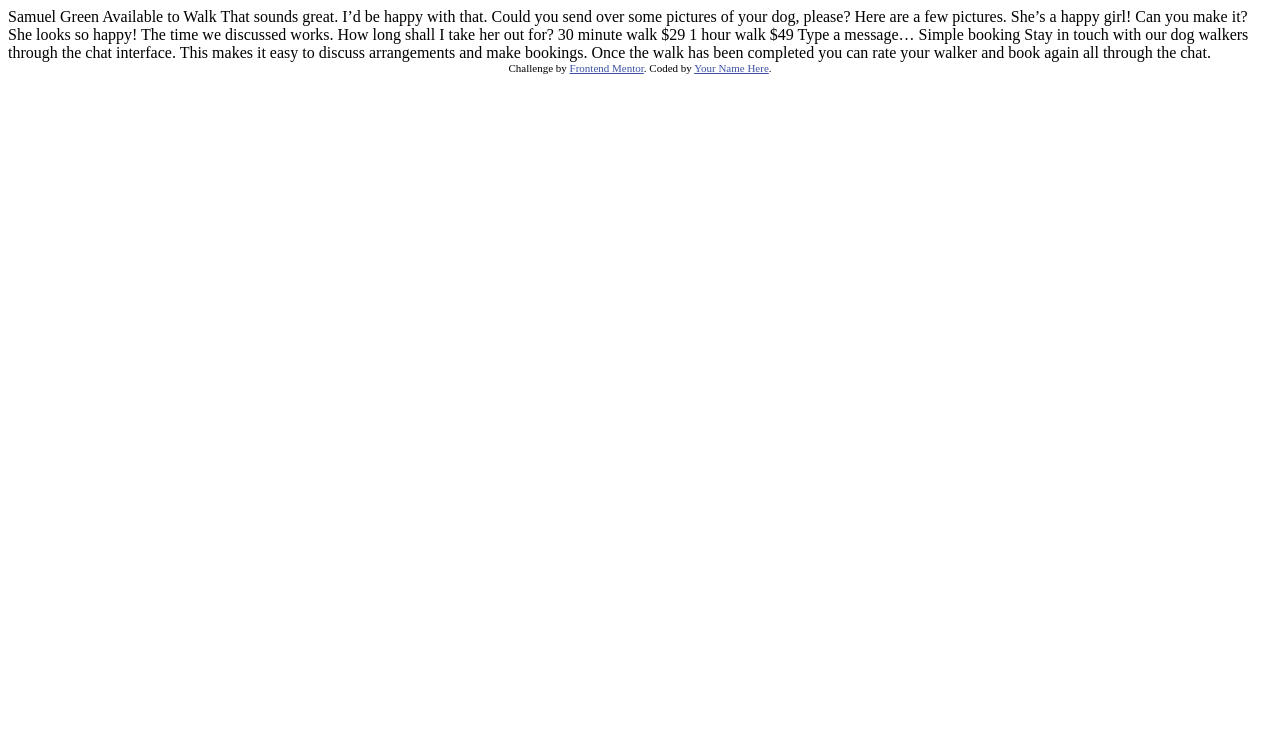
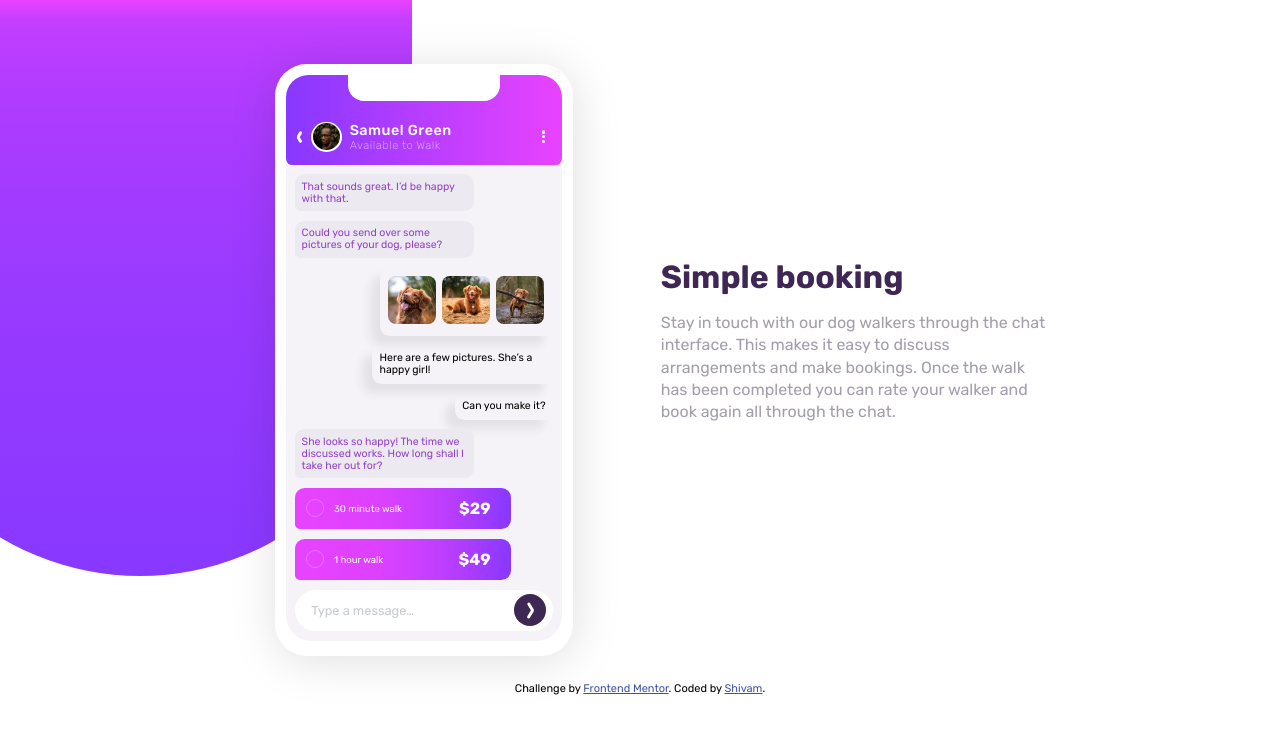
Before and after one commit to shivamkataria13/chat-app-CSS-illustration, a plain HTML site: page index.html in a window 1280 px wide. Drawn offline with Linux system fonts and the light colour scheme.

Commit message:
finished

```diff
--- a/index.html
+++ b/index.html
@@ -19,36 +19,187 @@
 </head>
 <body>
 
-  Samuel Green
-  Available to Walk
 
-  That sounds great. I’d be happy with that.
 
-  Could you send over some pictures of your dog, please?
+  <main class="main">
 
-  Here are a few pictures. She’s a happy girl!
 
-  Can you make it?
 
-  She looks so happy! The time we discussed works. How long shall I take her out for?
 
-  30 minute walk
-  $29
+    <main class="maincontainer1">
 
-  1 hour walk
-  $49
+      <div class="bgdiv"></div>
 
-  Type a message…
 
-  Simple booking
 
-  Stay in touch with our dog walkers through the chat interface. This makes it easy to
-  discuss arrangements and make bookings. Once the walk has been completed you can rate
-  your walker and book again all through the chat.
+
+
+      <div class="iphonecontainer">
+
+
+        <div class="notchline"></div>
+
+        <div class="upperbar">
+
+          <div class="notch"></div>
+
+
+
+
+          <div class="upperbarsinfo">
+
+
+
+            <div class="upperbar1">
+
+              <div class="backbutton">
+                <div class="backbuttonline1"></div>
+                <div class="backbuttonline2"></div>
+              </div>
+
+              <div class="pfpholder">
+                <div class="pfp">
+                  <img src="/avatar.jpg" alt="">
+                </div>
+              </div>
+
+            </div>
+
+
+            <div class="upperbar2">
+              <p class="name">Samuel Green</p>
+              <p>Available to Walk</p>
+            </div>
+
+            <div class="upperbar3">
+              <div class="chatsettings">
+                <div class="dot1"></div>
+                <div class="dot2"></div>
+                <div class="dot3"></div>
+              </div>
+            </div>
+
+          </div>
+
+          </div>
+
+
+
+
+
+
+
+
+
+        <div class="chatcontainer">
+
+
+          <div class="chatcontainer1">
+            <p>That sounds great. I’d be happy with that.</p>
+          </div>
+          <div class="chatcontainer2">
+            <p>Could you send over some pictures of your dog, please?</p>
+          </div>
+
+          <div class="chatcontainer3 dogpics">
+            <img src="dog-image-1.jpg" alt="">
+            <img src="dog-image-2.jpg" alt="">
+            <img src="dog-image-3.jpg" alt="">
+          </div>
+
+          <div class="chatcontainer4">
+            <p>Here are a few pictures. She’s a happy girl!</p>
+          </div>
+
+          <div class="chatcontainer5">
+            <p>Can you make it?</p>
+          </div>
+
+          <div class="chatcontainer6">
+            <p>She looks so happy! The time we discussed works. How long shall I take her out for?</p>
+          </div>
+
+
+
+
+          <div class="chatcontainer7">
+
+            <label class="radiocheckmark">
+              <input type="radio" name="sample">
+              <span class="checkmark"></span>
+            </label>
+
+              <p>30 minute walk</p>
+              <h4>$29</h4>
+            </div>
+
+
+
+
+          <div class="chatcontainer8">
+
+            <label class="radiocheckmark">
+              <input type="radio" name="sample">
+              <span class="checkmark"></span>
+            </label>
+
+            <p>1 hour walk</p>
+            <h4>$49</h4>
+          </div>
+
+          <div class="chatcontainer9">
+            <p>Type a message…</p>
+            <div class="sendmessage">
+              <button class="sendbutton">
+                <div class="line1"></div>
+                <div class="line2"></div>
+              </button>
+            </div>
+          </div>
+
+
+
+        </div>
+
+
+
+
+      </div>
+
+
+    </main>
+
+
+
+
+
+
+
+
+
+    <main class="maincontainer2">
+
+      <h1>Simple booking</h1>
+
+      <p>Stay in touch with our dog walkers through the chat interface. This makes it easy to
+        discuss arrangements and make bookings. Once the walk has been completed you can rate
+        your walker and book again all through the chat.</p>
+
+    </main>
+
+
+
+
+
+  </main>
+
+
+
+
 
   <div class="attribution">
     Challenge by <a href="https://www.frontendmentor.io?ref=challenge" target="_blank">Frontend Mentor</a>.
-    Coded by <a href="#">Your Name Here</a>.
+    Coded by <a href="#">Shivam</a>.
   </div>
 </body>
 </html>
--- a/style.css
+++ b/style.css
@@ -0,0 +1,494 @@
+@import url('https://fonts.googleapis.com/css2?family=Rubik:wght@300;400;500;700&display=swap');
+*{
+    margin: 0;
+    padding: 0;
+}
+
+body{
+    font-family: 'Rubik', sans-serif;
+    box-sizing: border-box;
+    transition: all .3s ease-in-out;
+}
+
+img{
+    width: auto;
+    max-width: 100%;
+}
+
+
+
+
+
+
+
+.maincontainer1{
+    display: grid;
+    margin: 0 0 3.1rem 0;
+    transition: all 1s ease-in-out;
+
+}
+
+.bgdiv{
+    position: absolute;
+    top: 0;
+    left: -48.5rem;
+    height: 33rem;
+    width: 60rem;
+    z-index: -9999;
+    background-image: linear-gradient(180deg, hsl(293, 100%, 63%), 10%, hsl(264, 100%, 61%));
+    border-bottom-right-radius: 18rem;
+    transition: all 1s ease-in-out;
+}
+
+.iphonecontainer img{
+    height: 2rem;
+}
+
+.iphonecontainer{
+    position: relative;
+    margin: 4rem auto 0;
+    background-color: white;
+    height: 37rem;
+    width: 18.6rem;
+    border-radius: 2rem;
+    box-shadow: .1rem .3rem 3rem rgb(0, 0, 0, .13);
+}
+
+
+
+
+
+
+.notchline{
+    display: flex;
+    position: absolute;
+    left: 4.57rem;
+    top: .3rem;
+    background-color: rgb(255, 255, 255);
+    height: 1rem;
+    width: 9.48rem;
+}
+
+.upperbar{
+    height: 5.6rem;
+    width: 93%;
+    margin: .7rem auto 0;
+    border-top-left-radius: 1.4rem;
+    border-top-right-radius: 1.4rem;
+    border-bottom-left-radius: .4rem;
+    border-bottom-right-radius: .4rem;
+    background-image: linear-gradient(to right,hsl(264, 100%, 61%), hsl(293, 100%, 63%) );
+}
+
+.notch{
+    margin: 0 auto 0;
+    height: 1.6rem;
+    width: 55%;
+    background-color: white;
+    border-bottom-left-radius: 1rem;
+    border-bottom-right-radius: 1rem;
+}
+
+
+
+
+
+.upperbarsinfo{
+    display: flex;
+    margin: 1.3rem 0;
+    align-items: center;
+}
+
+.upperbar1{
+    display: flex;
+    grid-auto-flow: column;
+    height: auto;
+    width: 4rem;
+}
+
+
+
+
+
+
+.backbutton{
+    position: relative;
+    display: grid;
+    gap: 0;
+    margin-top: .11rem;
+    height: 1.3rem;
+    width: 1.6rem;
+    cursor: pointer;
+}
+
+.backbuttonline1{
+    position: absolute;
+    top: .5rem;
+    left: .8rem;
+    background-color: #fff;
+    height: .45rem;
+    width: .17rem;
+    margin: auto;
+    border-radius: .3rem;
+    transform: rotate(31deg)
+}
+
+.backbuttonline2{
+    position: absolute;
+    top: .8rem;
+    left: .8rem;
+    background-color: #fff;
+    height: .45rem;
+    width: .17rem;
+    margin: auto;
+    border-radius: .3rem;
+    transform: rotate(-31deg);
+}
+
+
+
+
+
+
+
+.pfpholder{
+    display: flex;
+    height: 1.9rem;
+    width: 1.9rem;
+    border-radius: 50%;
+    background-color: #fff;
+}
+
+.pfp{
+    margin: auto;
+    overflow: hidden;
+    height: 1.7rem;
+    width: 1.7rem;
+    border-radius: 50%;
+    background-color: #fff;
+}
+
+
+
+
+
+.upperbar2{
+    color: white;
+}
+
+
+.upperbar2 .name{
+    font-size: .9rem;
+    font-weight: 500;
+    color: white;
+    cursor: pointer;
+}
+
+.upperbar2 P{
+    font-weight: 300;
+    letter-spacing: .03rem;
+    font-size: .7rem;
+    color: hsl(276, 100%, 81%);
+    cursor: pointer;
+}
+
+
+
+
+.upperbar3{
+    display: grid;
+    margin: auto 1rem auto auto;
+    height: 1rem;
+    width: 1rem;
+    justify-content: end;
+    cursor: pointer;
+}
+
+.dot1, .dot2, .dot3{
+    margin: .1rem;
+    height: .2rem;
+    width: .2rem;
+    border-radius: 50%;
+    background-color: #fff;
+}
+
+
+
+
+
+
+
+
+
+
+
+
+
+.chatcontainer{
+    display: flex;
+    flex-direction: column;
+    gap: .6rem;
+    background-color: hsl(270, 20%, 96%);
+    height: 80.5%;
+    width: 93%;
+    margin: auto;
+    border-bottom-left-radius: 1.6rem;
+    border-bottom-right-radius: 1.6rem;
+}
+
+
+
+.chatcontainer1{
+    margin-top: .6rem;
+}
+
+
+.chatcontainer1, .chatcontainer2, .chatcontainer6{
+    display: flex;
+    align-items: center;
+    background-color: hsl(267, 24%, 93%);
+    color: hsl(276, 55%, 52%);
+    line-height: .75rem;
+    padding: .4rem;
+    max-width: 60%;
+    border-radius: .6rem;
+    border-bottom-left-radius: .3rem;
+    font-size: .66rem;
+    margin-left: .6rem;
+}
+
+
+.chatcontainer3, .chatcontainer4, .chatcontainer5{
+    margin-left: auto;
+    margin-right: .6rem;
+    font-size: .66rem;
+    padding: .45rem;
+    box-shadow: -0.6rem .6rem .6rem rgb(0, 0, 0, 7%);
+    max-width: 60%;
+    border-radius: .6rem;
+    border-bottom-right-radius: .3rem;
+    line-height: .75rem;
+}
+
+.chatcontainer3 img{
+    height: 3rem;
+    margin: .1rem;
+    border-radius: .5rem;
+    transition: all 1s ease-in-out;
+}
+
+
+
+
+
+
+
+.chatcontainer7, .chatcontainer8{
+    display: flex;
+    background-image: linear-gradient(to right, hsl(293, 100%, 63%), 72%, hsl(264, 100%, 61%));
+    padding: .7rem;
+    width: 70%;
+    border-radius: .6rem;
+    border-bottom-left-radius: .3rem;
+    color: white;
+    font-size: .6rem;
+    align-items: center;
+    cursor: pointer;
+    margin-left: .6rem;
+    transition: all 1s ease;
+}
+
+
+
+
+
+.chatcontainer7 input, .chatcontainer8 input{
+    height: 1.1rem;
+    width: 1.1rem;
+}
+
+
+.radiocheckmark{
+    display: flex;
+    justify-content: center;
+    align-items: center;
+    background: transparent;
+    border: .1rem solid hsl(289, 100%, 72%);
+    height: 1rem;
+    width: 1rem;
+    border-radius: 50%;
+    margin-right: .6rem;
+    transition: all 1s ease;
+}
+
+.radiocheckmark .checkmark{
+    height: calc(100% - .3rem);
+    width: calc(100% - .3rem);
+    border-radius: 50%;
+    background: hsl(289, 100%, 83%);
+    display: none;
+    opacity: 0;
+    transition: all 1s ease;
+}
+
+.radiocheckmark input{
+    display: none;
+    transition: all 1s ease;
+}
+
+.radiocheckmark input:checked + .checkmark{
+    display: inline-block;
+    opacity: 1;
+    transition: all 1s ease;
+}
+
+.chatcontainer7 h4, .chatcontainer8 h4{
+    margin-left: auto;
+    margin-right: .6rem;
+    font-size: 1.01rem;
+}
+
+
+
+
+
+.chatcontainer9{
+    display: flex;
+    align-items: center;
+    margin: 0 auto .3rem auto;
+    background-color: white;
+    width: 93%;
+    height: 2.6rem;
+    border-radius: 1.6rem;
+    transition: all 1s ease-in-out;
+}
+
+.chatcontainer9 p{
+    margin-left: 1rem;
+    font-size: .8rem;
+    color: hsl(206, 6%, 79%);
+}
+
+.sendmessage{
+    display: flex;
+    margin-left: auto;
+    margin-right: .4rem;
+}
+
+.chatcontainer .sendbutton{
+    height: 2rem;
+    width: 2rem;
+    border-radius: 1rem;
+    background-color: hsl(271, 36%, 24%);
+    outline: none;
+    border: none;
+    position: relative;
+    cursor: pointer;
+}
+
+.sendbutton .line1{
+    position: absolute;
+    top: .5rem;
+    left: .95rem;
+    background-color: #fff;
+    height: .6rem;
+    width: .2rem;
+    margin: auto;
+    border-radius: .3rem;
+    transform: rotate(-31deg);
+    z-index: 9999999;
+}
+
+.sendbutton .line2{
+    position: absolute;
+    top: .9rem;
+    left: .95rem;
+    background-color: #fff;
+    height: .6rem;
+    width: .2rem;
+    margin: auto;
+    border-radius: .3rem;
+    transform: rotate(31deg);
+}
+
+
+
+
+
+
+
+
+
+
+.maincontainer2{
+    margin: 1.6rem;
+    text-align: center;
+    transition: all 1s ease-in-out;
+}
+
+
+.maincontainer2 h1{
+    color: hsl(271, 36%, 24%);
+    transition: all .3s ease-in-out;
+}
+
+.maincontainer2 p{
+    margin-top: 1rem;
+    line-height: 1.4rem;
+    color: hsl(270, 7%, 64%);
+    transition: all .3s ease-in-out;
+}
+
+
+
+
+@media (min-width: 600px) {
+
+    .bgdiv{
+        left: -36.5rem;
+        transition: all 1s ease-in-out;
+    }
+
+    .maincontainer1, .maincontainer2{
+        transition: all 1s ease-in-out;
+    }
+
+}
+
+
+
+
+@media (min-width: 1000px) {
+
+    .bgdiv{
+        height: 36rem;
+        width: 34rem;
+        border-bottom-left-radius: 18rem;
+        left: -8.25rem;
+        transition: all 1s ease-in-out;
+    }
+
+    .main{
+        display: grid;
+        grid-template-columns: 1fr 1fr;
+        align-items: center;
+        justify-content: center;
+        padding-left: 13rem;
+        padding-right: 13rem;
+        transition: all 1s ease-in-out;
+    }
+
+    .maincontainer1{
+        margin-bottom: 1.6rem;
+        transition: all 1s ease-in-out;
+    }
+
+    .maincontainer2{
+        transition: all 1s ease-in-out;
+        text-align: left;
+        margin: 0;
+        padding: 0 1.3rem;
+    }
+
+
+}
```
